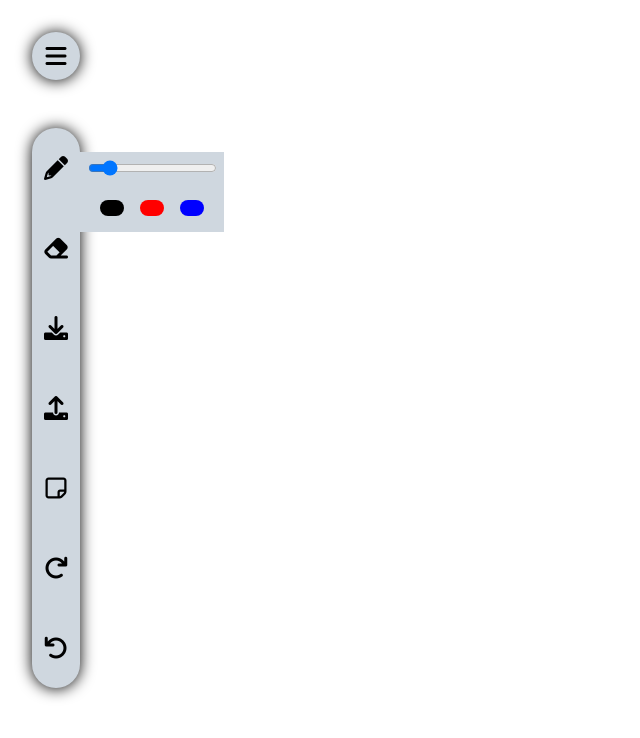
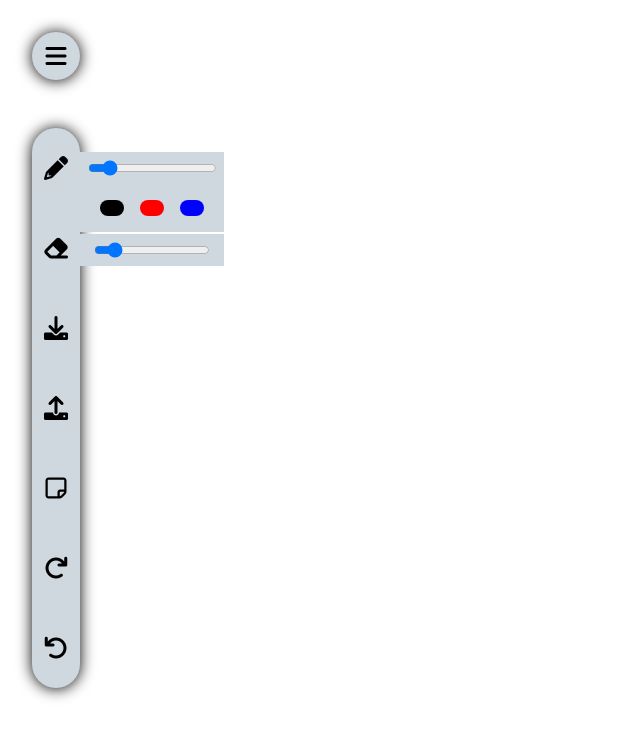
Before and after one commit to Sambhunath-Sahoo/openboard, a plain HTML site: page index.html in a window 1280 px wide. Shown: the whole page, without its empty margins (0-640 px from the left). Drawn offline with Linux system fonts and the light colour scheme.

Commit message:
earser  added

```diff
--- a/index.html
+++ b/index.html
@@ -35,7 +35,9 @@
             <div class="blue pencil-color"></div>
         </div>
     </div>
-    <div class="eraser-tool"></div>
+    <div class="eraser-tool-cont">
+        <input type="range" min='2' max='10' value='3'>
+    </div>
 
     <script src="tools.js"></script>
 </body>
--- a/style.css
+++ b/style.css
@@ -90,3 +90,20 @@ body {
 .blue {
     background-color: blue;
 }
+
+/* eraser */
+.eraser-tool-cont {
+    height: 2rem;
+    width: 9rem;
+    background-color: #cfd7df;
+    display: flex;
+    justify-content: center;
+    align-items: center;
+    position: absolute;
+    top: 14.6rem;
+    left: 5rem;
+}
+
+.eraser-tool-cont > input {
+    width: 80%;
+}
```
